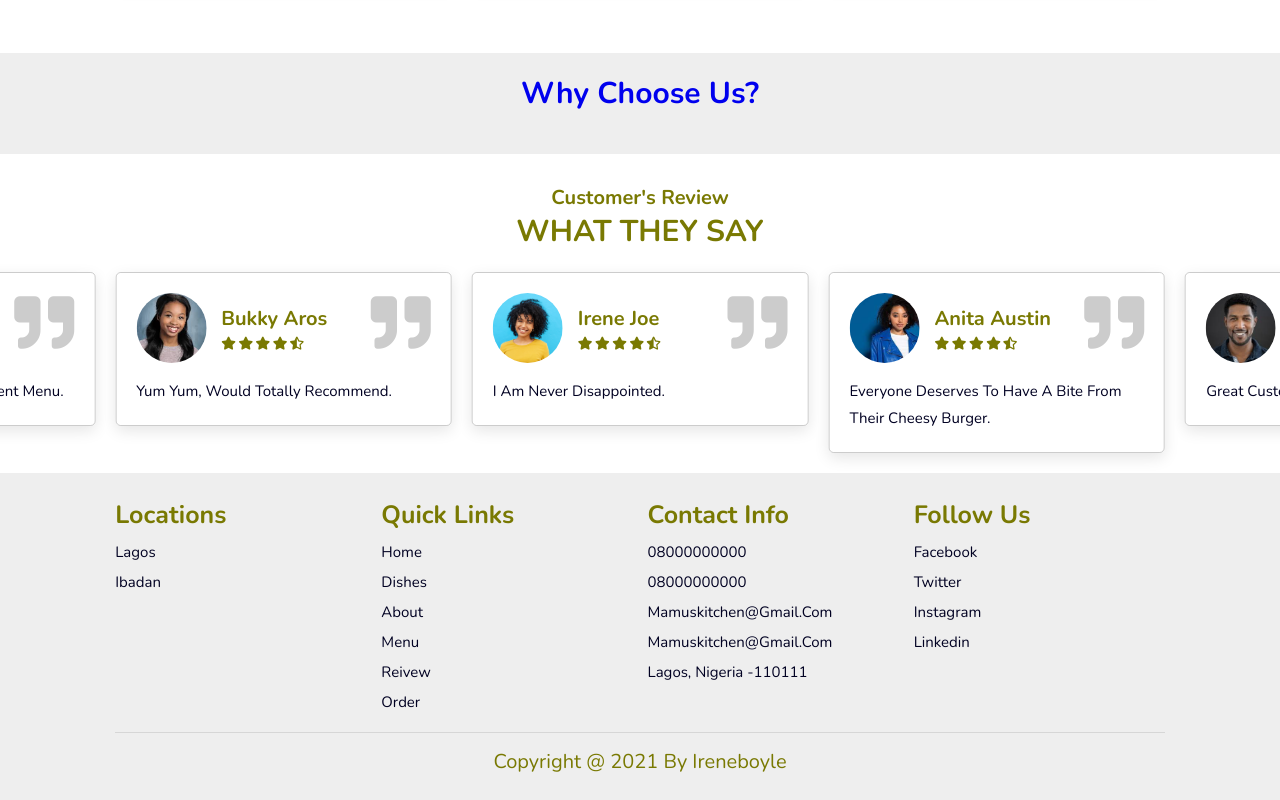
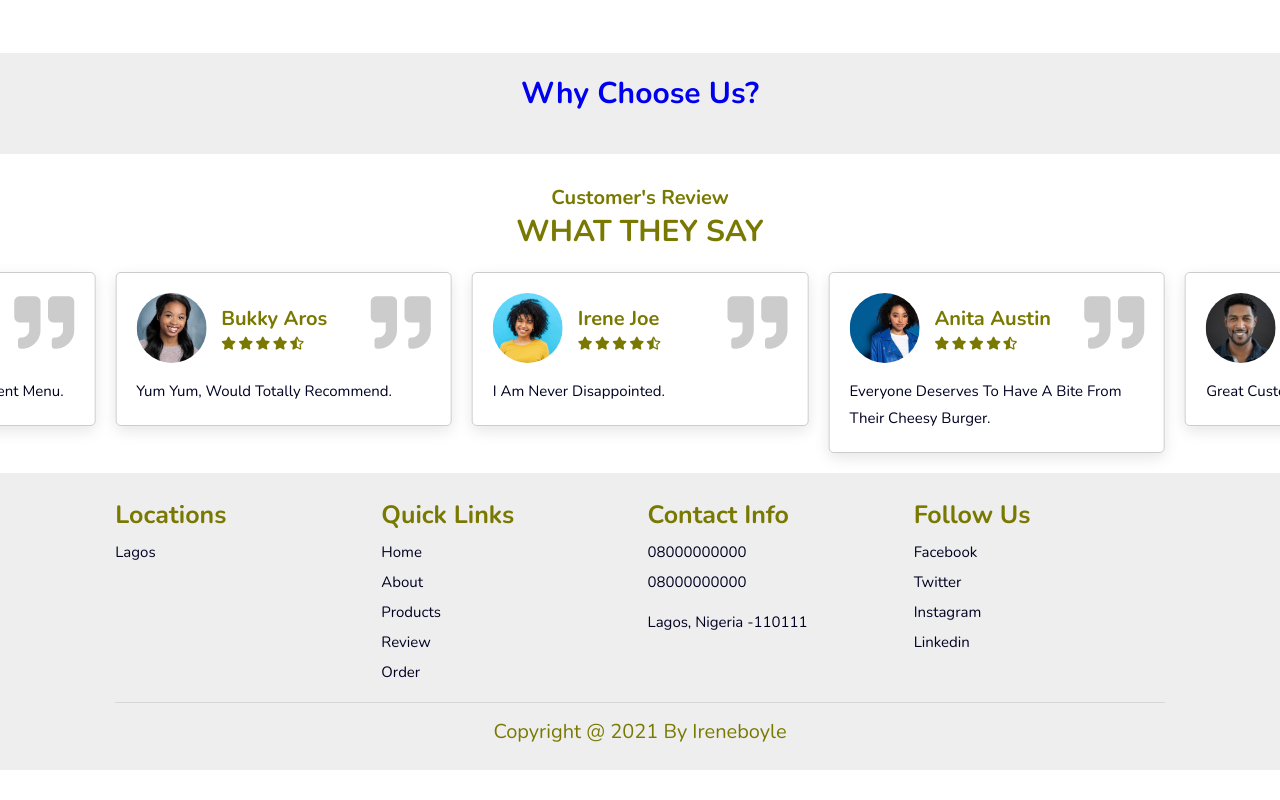
Before and after one commit to Ireneboyle/templepro, a plain HTML site: page index.html in a window 1280 px wide. Shown: the part 1717-2517 px from the top of the page. After the commit the page ends 2487 px from the top, so only its background shows below. Drawn offline with nearby package versions, Linux system fonts and the light colour scheme; a web font is replaced by a local one.

Commit message:
Update index.html

```diff
--- a/index.html
+++ b/index.html
@@ -656,19 +656,17 @@
         <div class="box">
             <h3>locations</h3>
             <a href="#">Lagos</a>
-            <a href="#">ibadan</a>
-            <!-- <a href="#">russia</a>
-            <a href="#">USA</a>
-            <a href="#">france</a> -->
+
+
         </div>
 
         <div class="box">
             <h3>quick links</h3>
             <a href="#">home</a>
-            <a href="#">dishes</a>
+<!--             <a href="#">dishes</a> -->
             <a href="#">about</a>
-            <a href="#">menu</a>
-            <a href="#">reivew</a>
+            <a href="#">products</a>
+            <a href="#">review</a>
             <a href="#">order</a>
         </div>
 
@@ -676,8 +674,8 @@
             <h3>contact info</h3>
             <a href="#">08000000000</a>
             <a href="#">08000000000</a>
-            <a href="#">mamuskitchen@gmail.com</a>
-            <a href="#">mamuskitchen@gmail.com</a>
+            <a href="#"templebody@gmail.com</a>
+<!--             <a href="#">templebody@gmail.com</a> -->
             <a href="#">lagos, Nigeria -110111</a>
         </div>
 
```
